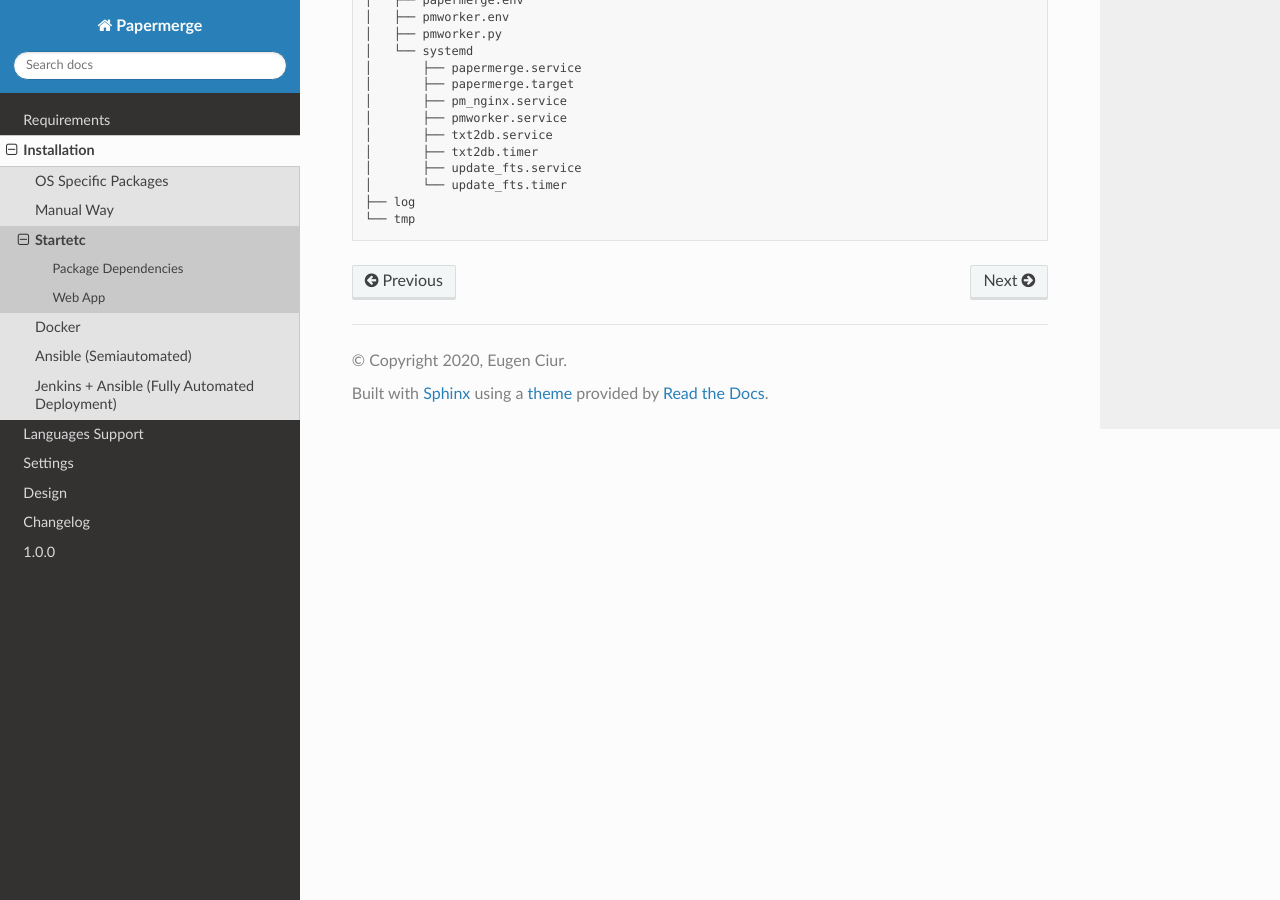
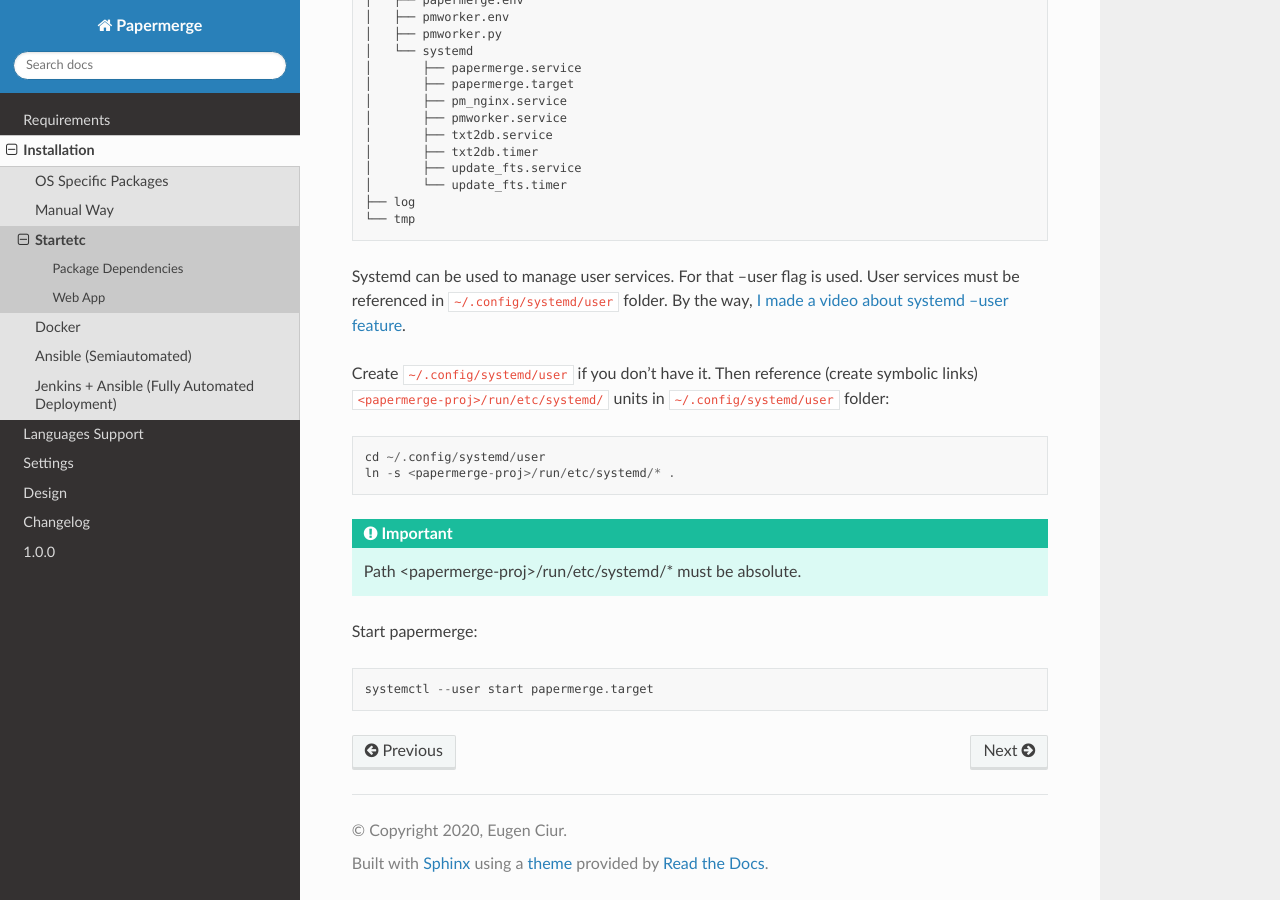
Before and after one commit to ciur/papermerge, a Sphinx documentation site: the page built from docs/source/installation/startetc.rst, in a window 1280 px wide and 900 px high, scrolled down 2157 px. Built offline with Sphinx 7.4.7 and the Read the Docs theme 2.0.0, drawn with Linux system fonts in a browser that asks for light colours.

Commit message:
Documentation about startetc installation method. Work in progress.

```diff
--- a/docs/source/installation/startetc.rst
+++ b/docs/source/installation/startetc.rst
@@ -99,3 +99,21 @@
     │       └── update_fts.timer
     ├── log
     └── tmp
+
+Systemd can be used to manage user services. For that --user flag is used.
+User services must be referenced in ``~/.config/systemd/user`` folder. By the way,
+`I made a video about systemd --user feature <https://www.django-lessons.com/lesson/lesson-12-system-for-python-developers>`_.
+
+Create ``~/.config/systemd/user`` if you don't have it. Then reference (create symbolic links)
+``<papermerge-proj>/run/etc/systemd/`` units in ``~/.config/systemd/user`` folder::
+
+    cd ~/.config/systemd/user
+    ln -s <papermerge-proj>/run/etc/systemd/* .
+
+.. important::
+
+    Path <papermerge-proj>/run/etc/systemd/* must be absolute.
+
+Start papermerge::
+
+    systemctl --user start papermerge.target
```
